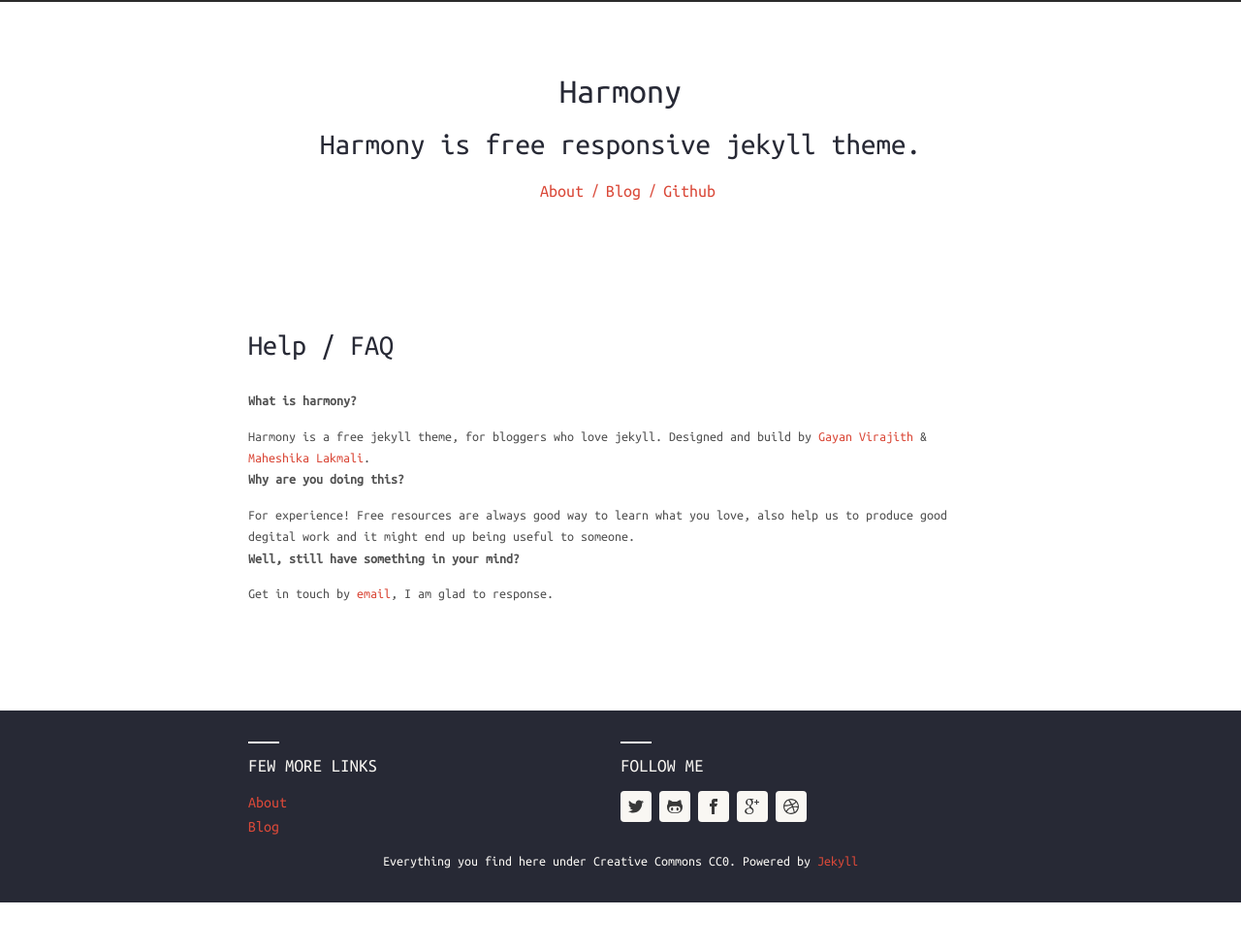
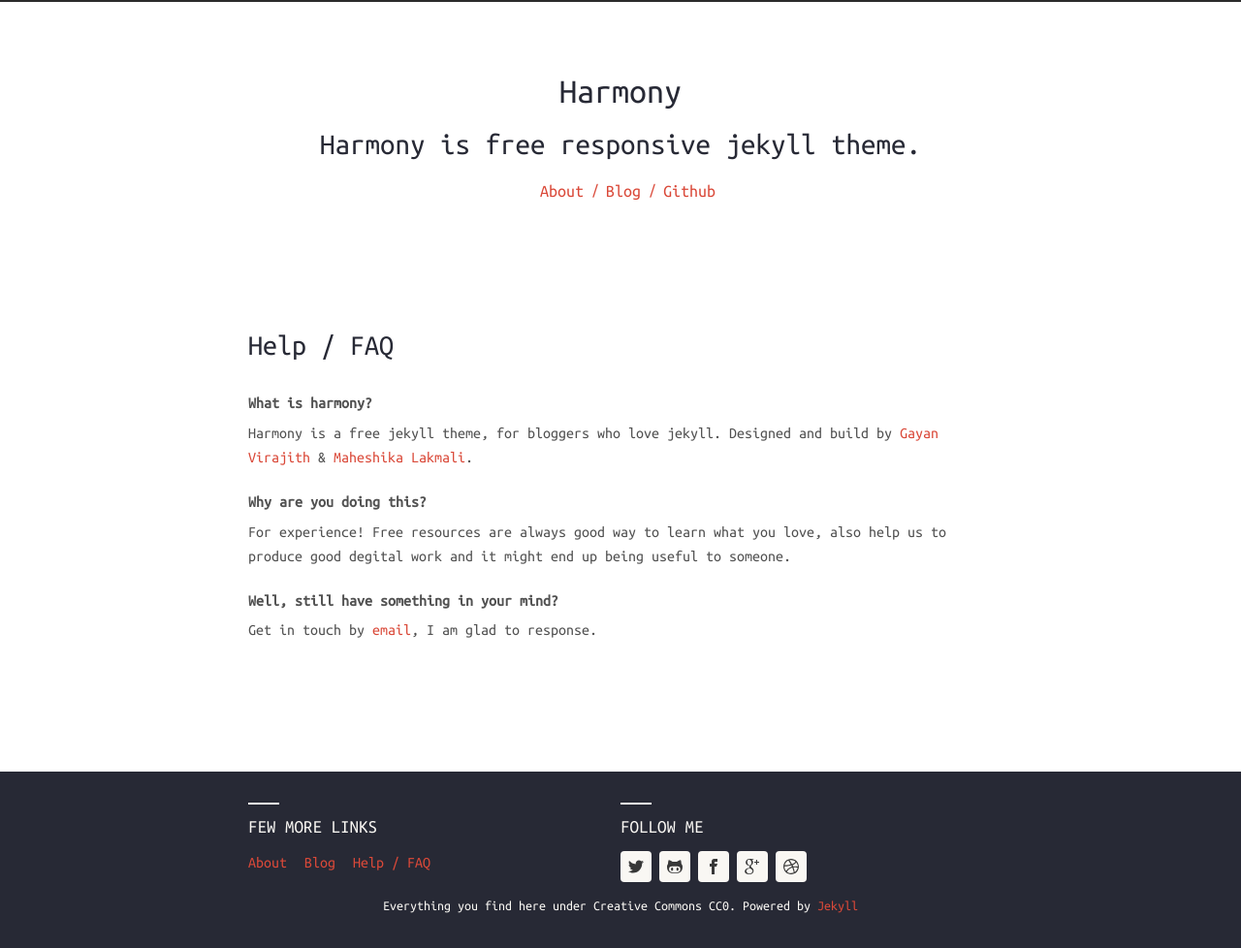
Before and after one commit to gayanvirajith/harmony, a Jekyll site: the page built from faq.md, in a window 1280 px wide. Shown: the whole page at 97% size. Built offline with Jekyll 4.4.1, drawn with Linux system fonts in a browser that asks for light colours; nearby versions of some CDN libraries; Markdown is read by kramdown in place of the engine named in the settings; before the commit the page ends 931 px from its top, so only the background shows below that.

Commit message:
Fine tuned styles, Footer links

```diff
--- a/_config.yml
+++ b/_config.yml
@@ -1,6 +1,8 @@
 # Harmony Jekyll theme general configurations
 markdown: redcarpet
 
+# Conversion
+markdown:    kramdown
 highlighter: pygments # this is how you put pygments config in jekyll 2.0 instead of pygments: true
 
 # Permalinks
--- a/_includes/footer-links.html
+++ b/_includes/footer-links.html
@@ -2,4 +2,5 @@
 <ul class="menu">
     <li><a href="{{ site.url }}/about/">About</a></li>
     <li><a href="{{ site.url }}/blog/">Blog</a></li>
+    <li><a href="{{ site.url }}/faq/">Help / FAQ</a></li>
 </ul>
--- a/assets/css/main.scss
+++ b/assets/css/main.scss
@@ -198,7 +198,6 @@
         position:absolute;
         content: "/";
         left: -15px;
-
         color: $base-08;
       }
       &:before:first {
@@ -264,11 +263,14 @@
     }
 
     ul.menu {
-      padding: 0 0 10px 0;
+      padding: 0 0 1em 0;
       li {
-        line-height: 1.4;
+        @include font-size(12px);
+        line-height: 1.6;
+        display: inline;
+        padding-right: 10px;
         @include MQ(M) {
-          line-height: 1.6;
+          @include font-size(16px);
         }
       }
     }
@@ -348,9 +350,10 @@
 
   div.page-content {
     ul {
-      @include font-size(12px);
+
       padding: 1em 0;
       li {
+        @include font-size(12px);
         color: $color-2;
         line-height: 1.6;
         background: url(./images/bullet.svg);
@@ -360,8 +363,8 @@
         margin-left: 0;
       }
       @include MQ(M){
-        @include font-size(14px);
         li {
+          @include font-size(16px);
           line-height: 1.5;
           background-position: 0 7px;
         }
@@ -377,11 +380,11 @@
         color: $color-2;
         line-height: 1.6;
         padding: 0 0 5px 0px;
-        margin-left: 20px;
+        margin-left: 2em;
         position:relative;
       }
       @include MQ(M){
-        @include font-size(14px);
+        @include font-size(16px);
         li {
           line-height: 1.5;
           background-position: 0 7px;
@@ -392,24 +395,25 @@
     dl {
       padding-top: 1em;
       padding-bottom: 1em;
-      @include font-size(12px);
+
 
       dt, dd {
+        @include font-size(12px);
         line-height: 1.5;
       }
 
       dt {
         font-weight: bold;
-        padding-bottom: 1em;
+        padding-bottom: 5px;
       }
 
       dd {
-        margin-left: 0;
+        padding-bottom: 20px;
       }
 
       @include MQ(M) {
-        @include font-size(14px);
         dt, dd {
+          @include font-size(16px);
           line-height: 1.6;
         }
       }
```
Also changed, not shown: about.md (+1 -1 lines).
